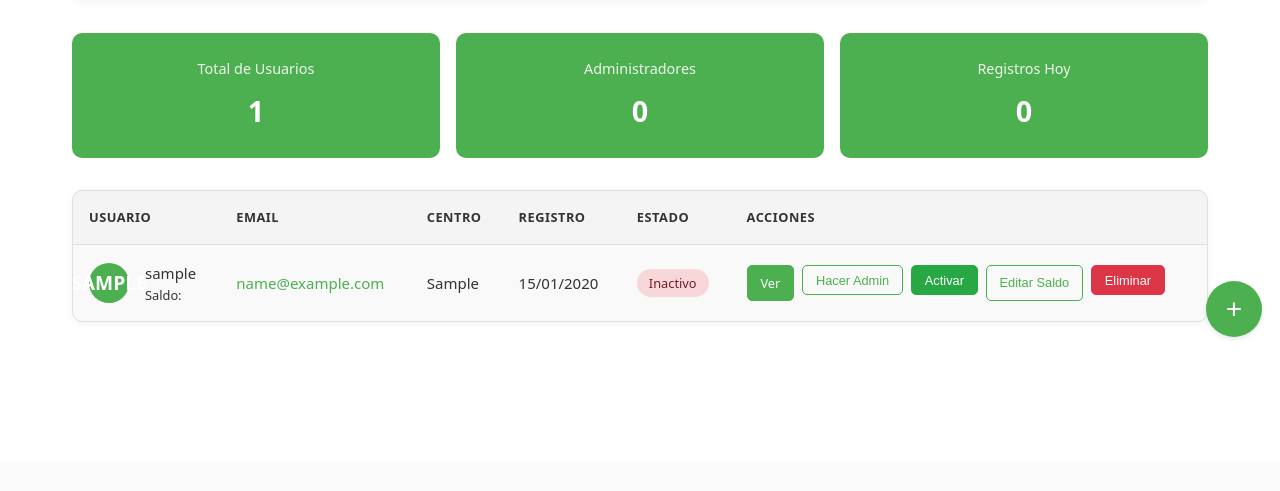
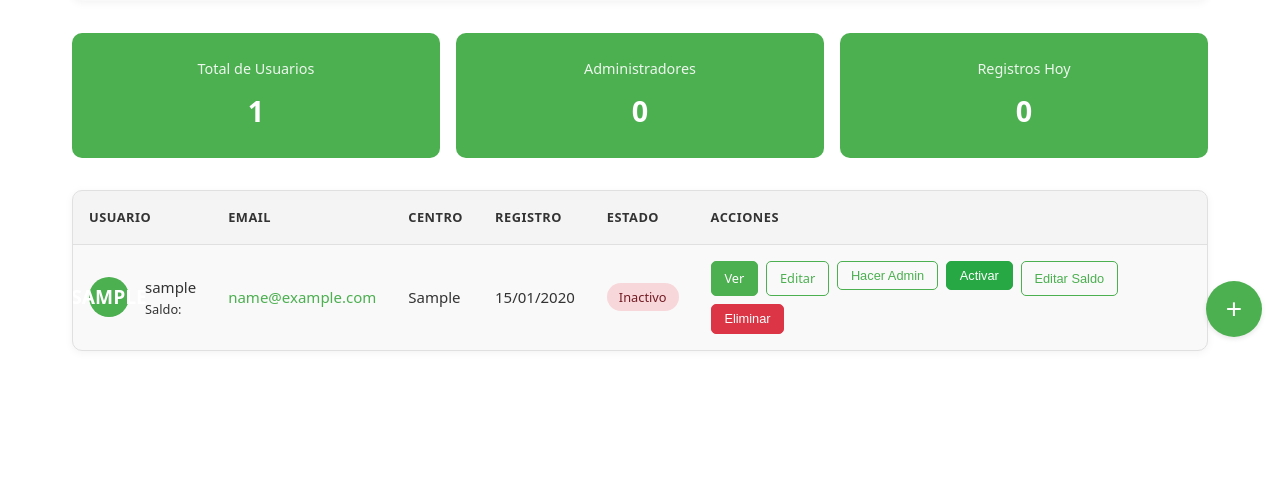
Before and after one commit to Esemanraro/Tienda, a Python web app: template templates/admin_users.html in a window 1280 px wide. Shown: the part 445-936 px from the top of the page. Before the commit the page ends 783 px from the top, so only its background shows below. Run offline with Jinja, Linux system fonts and the light colour scheme; the template is opened without the code that fills it: most values are stand-ins (such as "Sample title", 1, 10 or a date in 2020).

Commit message:
Add edit action to admin users list

```diff
--- a/templates/admin_users.html
+++ b/templates/admin_users.html
@@ -110,6 +110,10 @@
                                         <a href="{{ url_for('user.profile', user_id=user.id) }}"
                                            class="action-button" target="_blank">
                                             Ver
+                                        </a>
+                                        <a href="{{ url_for('admin.edit_user', user_id=user.id) }}"
+                                           class="action-button secondary">
+                                            Editar
                                         </a>
                                         {% if not user.is_admin %}
                                             <form action="{{ url_for('admin.toggle_admin', user_id=user.id) }}"
```
